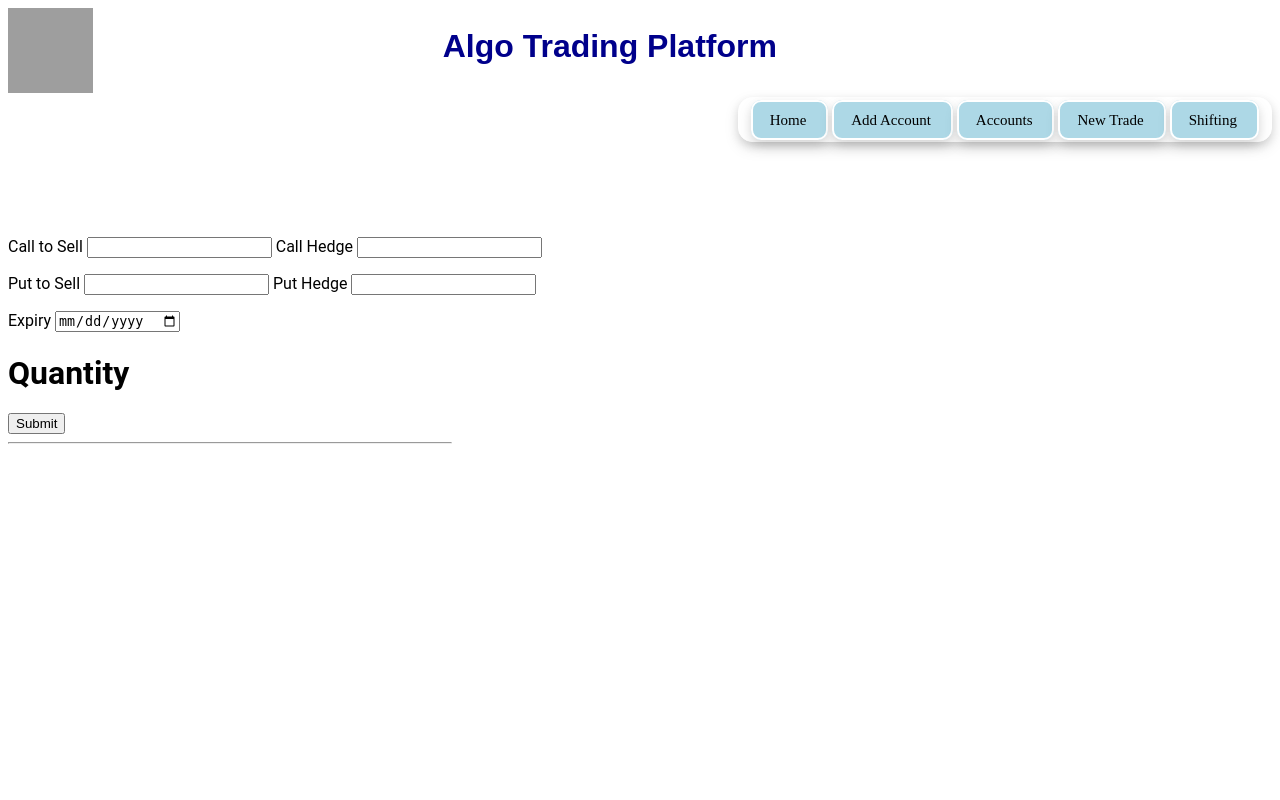
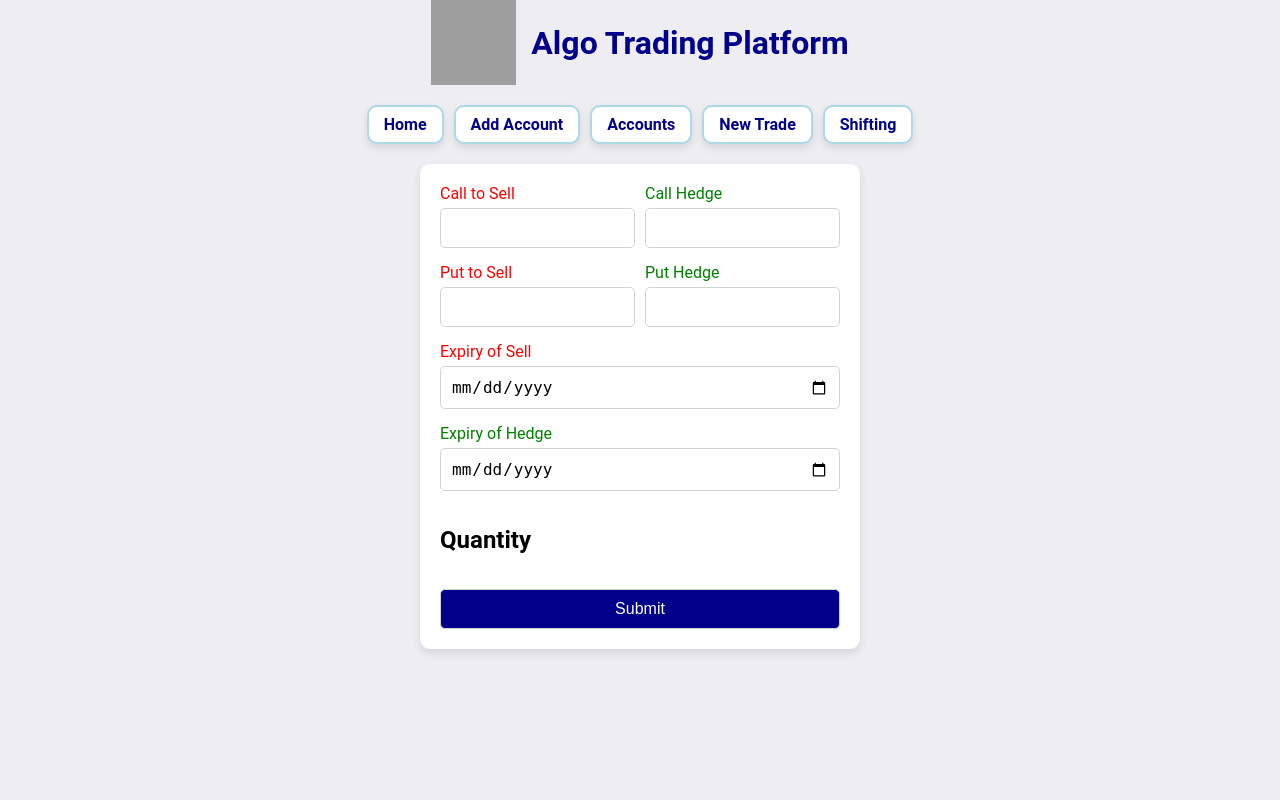
Before and after one commit to ShreymShah/Options_Flask, a Flask app: template template/new_trade.html in a window 1280 px wide. Run offline with Flask 3, Linux system fonts and the light colour scheme; the template is opened without the code that fills it, so the values that code supplies are empty; grey boxes are pictures that could not be loaded.

Commit message:
Update new_trade.html

```diff
--- a/template/new_trade.html
+++ b/template/new_trade.html
@@ -1,98 +1,126 @@
 <!DOCTYPE html>
 <html lang="en">
+
 <head>
+    <meta charset="UTF-8">
+    <title>New Trade</title>
+
+    <!-- Importing Google Fonts -->
+    <link href="https://fonts.googleapis.com/css2?family=Ubuntu:wght@700&display=swap" rel="stylesheet">
+
     <style>
+body {
+        background-color: hsl(250, 17%, 94%);
+        margin: 0;
+        padding: 0;
+        font-family: 'Roboto', Arial, sans-serif;
+        display: flex;
+        flex-direction: column;
+        align-items: center;
+        justify-content: flex-start; /* Align items at the top */
+        height: 100vh;
+    }
+
     .newspaper {
-  column-count: 3;
-  column-gap: 40px;
+        display: flex;
+        align-items: center;
+        justify-content: center;
+        margin-bottom: 20px;
     }
-.pad {padding-top: 20px; font-family: Arial, Helvetica, sans-serif; color:darkblue;}
-        <meta charset="UTF-8">
-        <title>Home</title>
 
-@import url('https://fonts.googleapis.com/css2?family=Ubuntu:wght@700&display=swap');
+    .newspaper img {
+        margin-right: 15px;
+        width: 85px;
+        height: 85px;
+    }
 
-body {
-  background-color: hsl(250,17%,94%);
-  height: 100vh;
+    .pad {
+        font-size: 2rem;
+        color: darkblue;
         margin: 0;
-  display: grid;
-  place-items: center;
-  float : right;
+        padding: 0;
     }
 
     .multi-button {
-  background-color: white;
-  border: 1px solid white;
-  border-radius: 14px;
-  padding: 12px;
-  box-shadow: 0 4px 8px 0 rgba(0, 0, 0, 0.1), 0 6px 15px 0 rgba(0, 0, 0, 0.1);
-    place-items: center;
-   float : right;
+        display: flex;
+        flex-direction: row; /* Align buttons horizontally */
+        align-items: center;
+        gap: 10px;
+        margin-bottom: 20px;
     }
 
-#cut {
-  background-color: lightblue;
-  border: 2px solid white;
-
+    .button {
+        background-color: white;
+        border: 2px solid lightblue;
+        border-radius: 10px;
+        padding: 8px 15px;
+        font-size: 1rem;
+        color: darkblue !important; /* Ensure dark blue color */
+        text-decoration: none;
+        text-align: center;
+        box-shadow: 0 4px 8px rgba(0, 0, 0, 0.1);
+        transition: all 0.3s ease;
     }
 
-
-
-.button {
-  box-shadow: 0 4px 8px 0 rgba(0, 0, 0, 0.09), 0 6px 15px 0 rgba(0, 0, 0, 0.09);
-  padding: 10px 20px 10px 17px;
-    font: 15px Ubuntu;
-  color: black;
-  border-radius: 10px;
-}
-
-.button span {
-  cursor: pointer;
-  display: inline-block;
-  position: relative;
-  transition: 0.5s;
-}
-
-.button span:after {
-  position: absolute;
-  opacity: 0;
-  top: 0;
-  right: -20px;
-  transition: 0.5s;
-}
-
-.button:hover span {
-  padding-right: 20px;
-}
-
-.button:hover span:after {
-  opacity: 1;
-  right: 0;
-}
-
-#cut span:after {
-  font-family: FontAwesome;
-}
-
-#copy span:after {
-  font-family: FontAwesome;
-}
-
-#paste span:after {
-  font-family: FontAwesome;
+    .button:hover {
+        background-color: lightblue;
+        color: white;
+        box-shadow: 0 6px 12px rgba(0, 0, 0, 0.2);
+        transform: translateY(-3px);
     }
 
         form {
-  margin-top: 70px;
-  padding-top: 70px;
-  // Both margin-top and padding-top work.
+            display: flex;
+            flex-direction: column;
+            gap: 15px;
+            background-color: white;
+            padding: 20px;
+            border-radius: 10px;
+            box-shadow: 0 4px 8px rgba(0, 0, 0, 0.1);
+            width: 90%;
+            max-width: 400px;
         }
-.mar {  margin-top: 20px;
-  padding-top: 20px; }
 
-    body {
-  font-family: 'Roboto', Arial;
+        .form-row {
+            display: flex;
+            justify-content: space-between; /* Align inputs side by side */
+            gap: 10px;
+        }
+
+        form label {
+            font-size: 1rem;
+            color: darkblue;
+            margin-bottom: 5px;
+            display: block;
+        }
+
+        form input[type="number"],
+        form input[type="date"],
+        form input[type="submit"] {
+            padding: 10px;
+            border-radius: 5px;
+            border: 1px solid lightgray;
+            font-size: 1rem;
+            width: 100%;
+            box-sizing: border-box;
+        }
+
+        form input[type="submit"] {
+            background-color: darkblue;
+            color: white;
+            cursor: pointer;
+            transition: background-color 0.3s ease;
+        }
+
+        form input[type="submit"]:hover {
+            background-color: lightblue;
+        }
+
+        .container {
+            width: 90%;
+            max-width: 400px;
+            text-align: center;
+            margin-top: 20px;
         }
 
         .alert {
@@ -117,7 +145,6 @@ form {
             border-color: rgba(126, 182, 193, 1);
         }
 
-
         .alert.alert-warning {
             background-color: rgba(252, 248, 227, 1);
             border-color: rgba(177, 161, 129, 1);
@@ -127,59 +154,83 @@ form {
         .alert.alert-danger {
             background-color: rgba(248, 215, 218, 1);
             border-color: rgba(220, 53, 69, 1);
-  color: rgba(114, 28, 36,1);
+            color: rgba(114, 28, 36, 1);
         }
     </style>
 
 </head>
+
 <body>
+    <!-- Logo and Heading in One Line -->
     <div class="newspaper">
-        <img src="https://cryptocurrencyjobs.co/startups/assets/logos/autowhale.6dbcc9fa955a11ecc26b1d03b3fac186ae3b9c86d220cce9be1c3ca068d829e1.png" style="width:85px;height:85px;">
-
-        <h1 class="pad"> Algo Trading Platform </h1>
+        <img src="https://st.depositphotos.com/16136362/58822/v/450/depositphotos_588229280-stock-illustration-financial-bull-logo-design-trade.jpg" alt="Stock Market Logo">
+        <h1 class="pad">Algo Trading Platform</h1>
     </div>
 
+    <!-- Navigation Buttons Horizontally Arranged -->
     <div class="multi-button">
-  <a class="button" href="{{ url_for('home') }}" id="cut"><span>Home</span></a>
-  <a class="button" href="{{ url_for('add_account') }}" id="cut"><span>Add Account</span></a>
-      <a class="button" href="{{ url_for('accounts') }}" id="cut"><span>Accounts</span></a>
-    <a class="button" href="{{ url_for('new_trade') }}" id="cut"><span>New Trade</span></a>
-    <a class="button" href="{{ url_for('shifting') }}" id="cut"><span>Shifting</span></a>
-
+        <a class="button" href="{{ url_for('home') }}"><span><b>Home</b></span></a>
+        <a class="button" href="{{ url_for('add_account') }}"><span><b>Add Account</b></span></a>
+        <a class="button" href="{{ url_for('accounts') }}"><span><b>Accounts</b></span></a>
+        <a class="button" href="{{ url_for('new_trade') }}"><span><b>New Trade</b></span></a>
+        <a class="button" href="{{ url_for('shifting') }}"><span><b>Shifting</b></span></a>
     </div>
 
+    <!-- Form Section with Inputs in the Same Line -->
     <form name="new" action="#" method="post">
-    <label>Call to Sell</label>
+        <div class="form-row">
+            <div>
+                <label style="color:red">Call to Sell</label>
                 <input type="number" name="call_sell">
-    <label>Call Hedge</label>
+            </div>
+            <div>
+                <label style="color:green">Call Hedge</label>
                 <input type="number" name="call_buy">
-    <p></p>
-    <label>Put to Sell</label>
+            </div>
+        </div>
+
+        <div class="form-row">
+            <div>
+                <label style="color:red">Put to Sell</label>
                 <input type="number" name="put_sell">
-    <label>Put Hedge</label>
+            </div>
+            <div>
+                <label style="color:green">Put Hedge</label>
                 <input type="number" name="put_buy">
-    <p></p>
-    <label>Expiry</label>
-    <input type="date" name="expiry">
-    <h1>Quantity</h1>
+            </div>
+        </div>
+
+        <div>
+            <label style="color:red">Expiry of Sell</label>
+            <input type="date" name="expiry_sell">
+        </div>
+
+        <div>
+            <label style="color:green">Expiry of Hedge</label>
+            <input type="date" name="expiry_hedge">
+        </div>
+
+        <h2>Quantity</h2>
         {% for user in usernames %}
+        <div>
             <label>{{user}}</label>
             <input type="number" name="{{user}}">
-    <p></p>
+        </div>
         {% endfor %}
+
         <input type="submit" value="Submit">
     </form>
-<hr style="width:35%;text-align:left;margin-left:0">
+
+    <!-- Flash Messages -->
     <div class="container">
         {% with messages = get_flashed_messages() %}
         {% if messages %}
-
         {% for msg in messages %}
         <div class="alert alert-success" role="alert">{{msg}}</div>
         {% endfor %}
-
         {% endif %}
         {% endwith %}
     </div>
 </body>
+
 </html>
```
Lines whose indentation alone changed are shown as unchanged.
